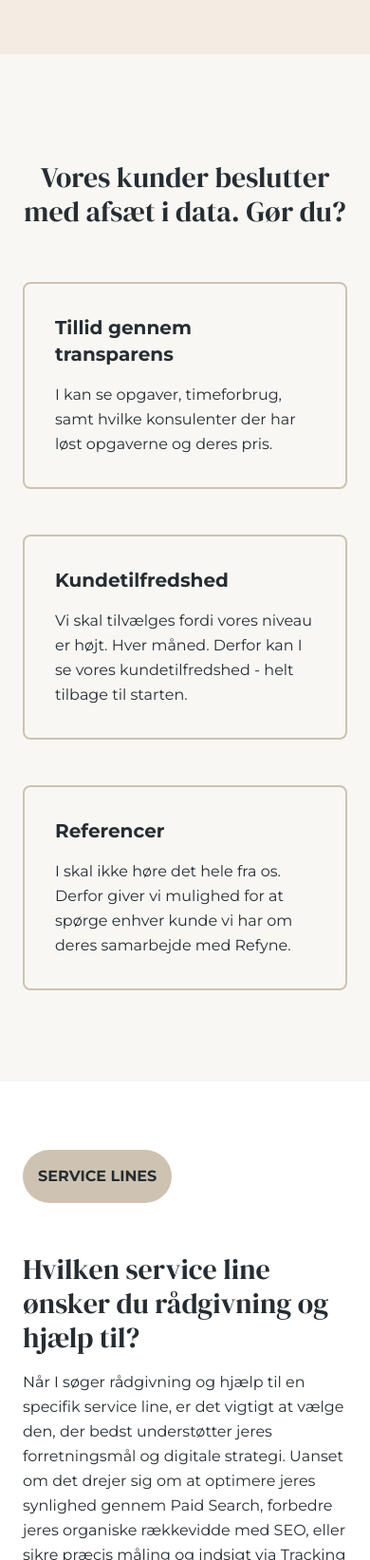
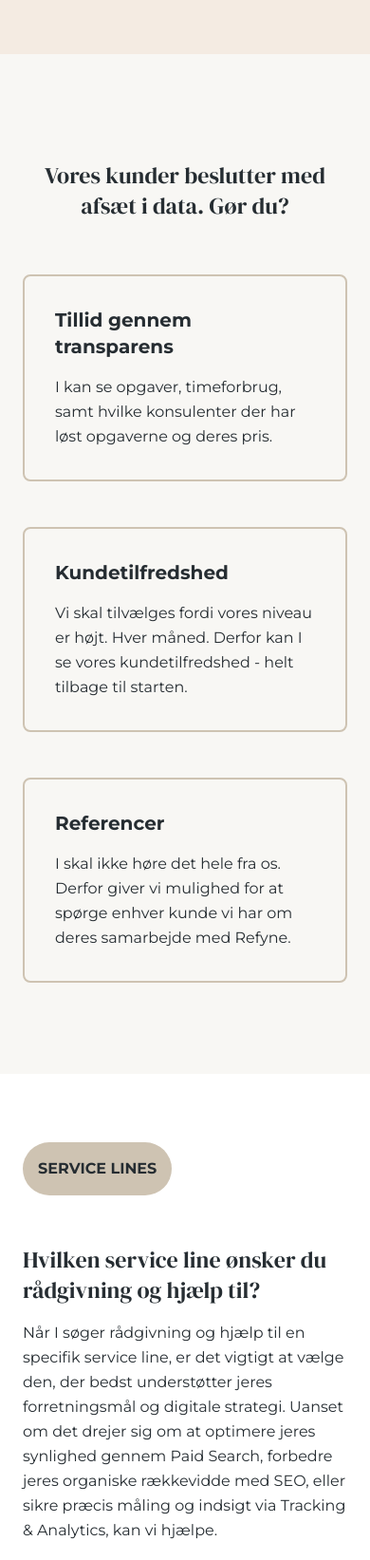
Before and after one commit to feli5659/test-2-iteration-1-master, a website: page index.html in a window 390 px wide. Shown: the part 1780-3423 px from the top of the page at 95% size. Drawn offline with Linux system fonts and the light colour scheme.

Commit message:
remove com

```diff
--- a/index.html
+++ b/index.html
@@ -57,7 +57,7 @@
     </section>
     <section class="cards px-6 py-20">
       <div>
-        <h2 class="card-h2 font-serif text-3xl pb-10 text-center pt-8">Vores kunder beslutter med afsæt i data. Gør du?</h2>
+        <h2 class="card-h2 font-serif text-2xl pb-10 text-center pt-8">Vores kunder beslutter med afsæt i data. Gør du?</h2>
       </div>
       <div class="cards-container flex flex-wrap gap-4 justify-evenly">
         <div class="card w-full md:w-80 border-dark-creme hover:border-primary-blue border-2 rounded-lg p-8 my-4 transition-all duration-300 group relative">
@@ -93,7 +93,7 @@
 
           <div class="grid grid-cols-1 lg:grid-cols-2 gap-8">
             <div class="service-text">
-              <h2 class="font-serif text-3xl pb-4 pt-8 lg:pt-0">Hvilken service line ønsker du rådgivning og hjælp til?</h2>
+              <h2 class="font-serif text-2xl pb-4 pt-8 lg:pt-0">Hvilken service line ønsker du rådgivning og hjælp til?</h2>
               <p class="leading-relaxed mb-4 lg:max-w-[65ch]">Når I søger rådgivning og hjælp til en specifik service line, er det vigtigt at vælge den, der bedst understøtter jeres forretningsmål og digitale strategi. Uanset om det drejer sig om at optimere jeres synlighed gennem Paid Search, forbedre jeres organiske rækkevidde med SEO, eller sikre præcis måling og indsigt via Tracking & Analytics, kan vi hjælpe. <br /></p>
               <p>Vores eksperter dækker også områder som Data Integration og CDP, der kan sikre en mere sammenhængende og effektiv udnyttelse af jeres data på tværs af kanaler. Sammen finder vi den løsning, der skaber mest værdi for jeres virksomhed.</p>
             </div>
```
Also changed, not shown: output.css.
